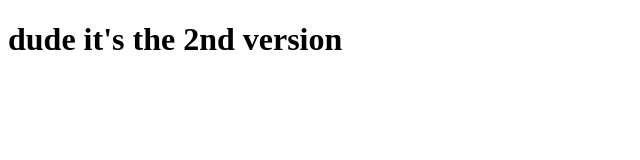
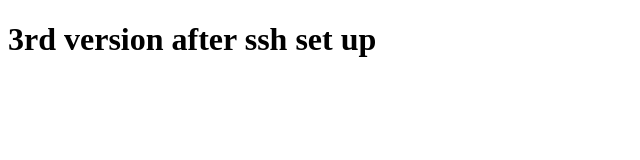
Before and after one commit to yunhao-bike/demoweb, a plain HTML site: page index.html in a window 1280 px wide. Shown: the whole page, without its empty margins (0-640 px from the left). Drawn offline with Linux system fonts and the light colour scheme.

Commit message:
Update index.html

```diff
--- a/index.html
+++ b/index.html
@@ -6,6 +6,6 @@
     <title>deomo site</title>
 </head>
 <body>
-    <h1>dude it's the 2nd version</h1>
+    <h1>3rd version after ssh set up</h1>
 </body>
 </html>
```
